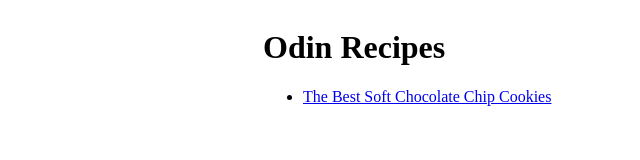
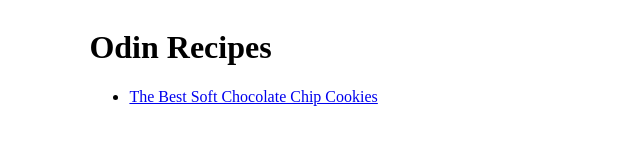
Before and after one commit to Feythnin/odin-recipes, a plain HTML site: page index.html in a window 1280 px wide. Shown: the whole page, without its empty margins (45-685 px from the left). Drawn offline with Linux system fonts and the light colour scheme.

Commit message:
Changed 300p[x margin-left to 10%

```diff
--- a/style.css
+++ b/style.css
@@ -4,6 +4,6 @@ table, tr, td {
 
 .entireThing {
     align-content: center;
-    margin-left: 300px;
+    margin-left: 10%;
     width: 30%;
 }
```
